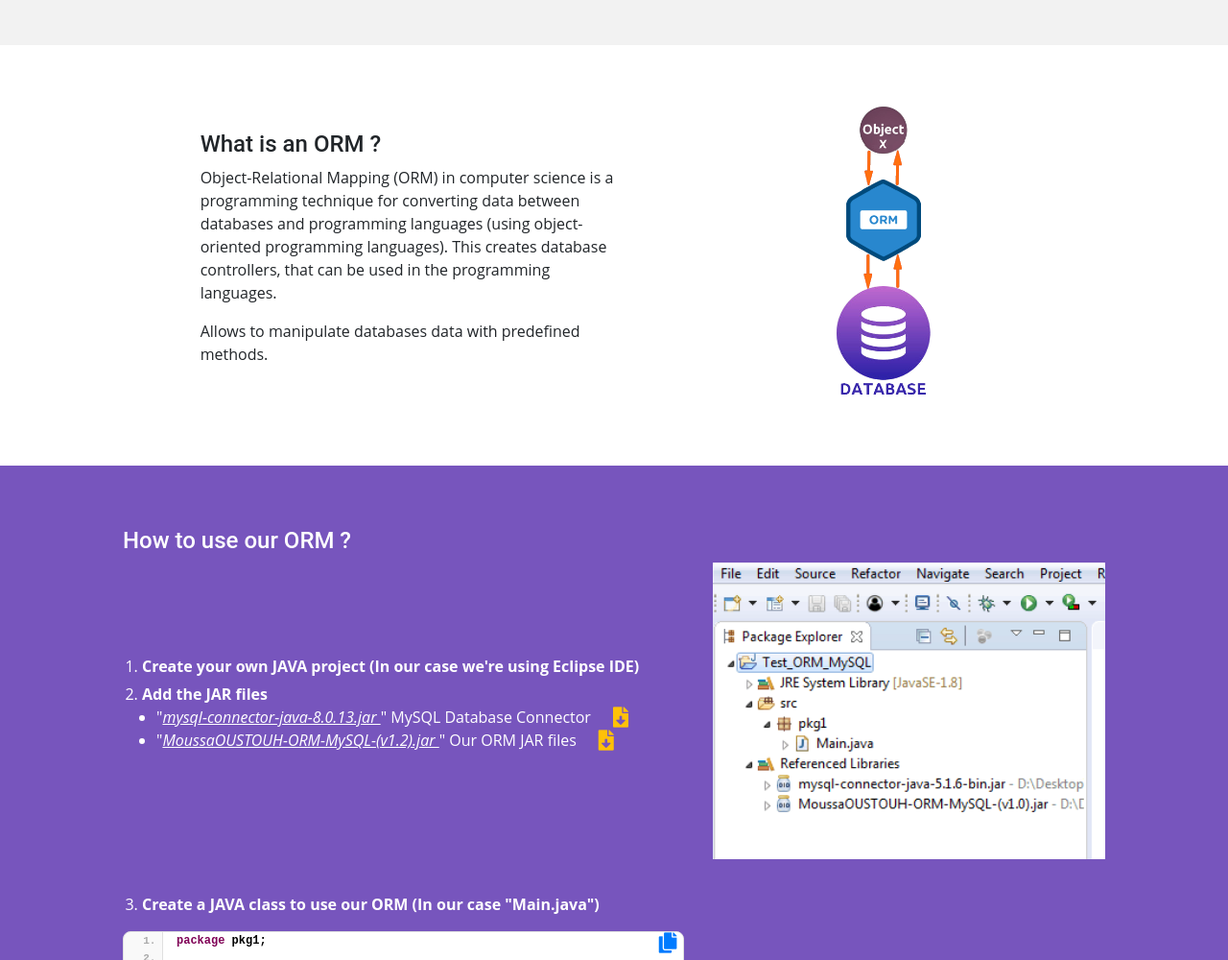
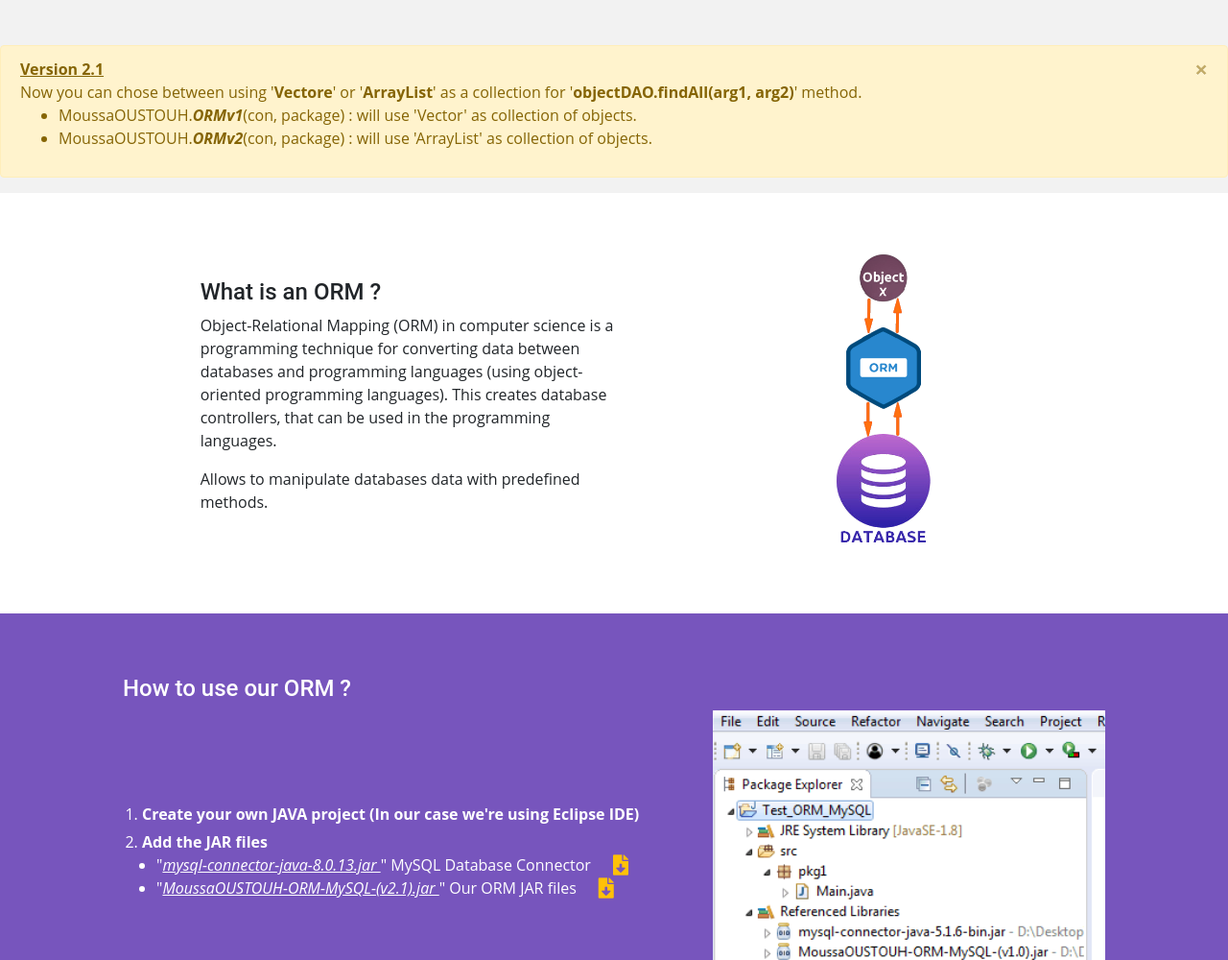
Before and after one commit to MoussaOustouh/MoussaOustouh.github.io, a plain HTML site: page java_orm_mysql.html in a window 1280 px wide. Shown: the part 167-1167 px from the top of the page at 96% size. Drawn offline with nearby package versions, Linux system fonts and the light colour scheme; a web font is replaced by a local one.

Commit message:
Version 2.1
Now you can chose between using 'Vectore' or 'ArrayList' as a collection for 'objectDAO.findAll(arg1, arg2)' method.
- MoussaOUSTOUH.ORMv1(con, package) : will use 'Vector' as collection of objects.
- MoussaOUSTOUH.ORMv2(con, package) : will use 'ArrayList' as collection of objects.

```diff
--- a/java_orm_mysql.html
+++ b/java_orm_mysql.html
@@ -111,6 +111,19 @@
 			</div>
 		</div>
 
+		<div class="alert alert-warning alert-dismissible fade show" role="alert">
+			<strong><u>Version 2.1</u></strong>
+			<div>
+				Now you can chose between using '<b>Vectore</b>' or '<b>ArrayList</b>' as a collection for '<b>objectDAO.findAll(arg1, arg2)</b>' method.
+				<ul>
+					<li>MoussaOUSTOUH.<i><b>ORMv1</b></i>(con, package) : will use 'Vector' as collection of objects.</li>
+					<li>MoussaOUSTOUH.<i><b>ORMv2</b></i>(con, package) : will use 'ArrayList' as collection of objects.</li>
+				</ul>
+			</div>
+			<button type="button" class="close" data-dismiss="alert" aria-label="Close">
+			  	<span aria-hidden="true">&times;</span>
+			</button>
+		</div>
 
 		<div class="row" style="padding: 5% 10% 5% 10%; margin: 0px; background-color: white;">
 	      <div class="col-md-7 col-sm-12 align-self-center">
@@ -151,7 +164,7 @@
 		            						MySQL Database Connector <a href="#download" data-toggle="tooltip" title="Download" class="text-warning" style="text-indent: 0.5cm;"><i class="fas fa-file-download fa-lg"></i></a>
 		            					</li>
 		            					<li>
-		            						"<span style="text-decoration: underline; font-style: italic;">MoussaOUSTOUH-ORM-MySQL-(v1.2).jar </span>"
+		            						"<span style="text-decoration: underline; font-style: italic;">MoussaOUSTOUH-ORM-MySQL-(v2.1).jar </span>"
 		            						Our ORM JAR files <a href="#download" data-toggle="tooltip" title="Download" class="text-warning" style="text-indent: 0.5cm;"><i class="fas fa-file-download fa-lg"></i></a>
 		            					</li>
 		            				</ul>
@@ -197,7 +210,8 @@ public class Main {
 
 			//MoussaOUSTOUH.ORMv1(con, "package1");
 			//MoussaOUSTOUH.ORMv1(con, "package1\\package2");
-			MoussaOUSTOUH.ORMv1(con, "package1.package2");
+			MoussaOUSTOUH.ORMv1(con, "package1.package2");  //ORMv1 will use 'Vector' as collection of objects
+			// MoussaOUSTOUH.ORMv2(con, "package1.package2");  //ORMv2 will use 'ArrayList' as collection of objects
 
 		} catch (Exception e) { e.printStackTrace(); }
 	}
@@ -462,6 +476,7 @@ package pkg1;
 import java.sql.Connection;
 import java.sql.DriverManager;
 import java.util.Vector;
+import java.util.ArrayList;
 
 import package1.package2.dal.PersonDAO;
 import package1.package2.module.Person;
@@ -476,7 +491,12 @@ public class Main {
 
 			PersonDAO personDAO=new PersonDAO(con);
 			//find("The SQL WHERE clause", "The SQL ORDER BY clause");
+
+			//MoussaOUSTOUH.ORMv1(con, package) will use 'Vector' as collection of objects
 			Vector&lt;Person&gt; persons=personDAO.findAll("id > 3", "order by id desc");
+
+			//MoussaOUSTOUH.ORMv2(con, package) will use 'ArrayList' as collection of objects
+			ArrayList&lt;Person&gt; persons=personDAO.findAll("id > 3", "order by id desc");
 		} catch (Exception e) { e.printStackTrace(); }
 	}
 }
@@ -498,7 +518,6 @@ package pkg1;
 import java.sql.Connection;
 import java.sql.DriverManager;
 import java.sql.ResultSet;
-import java.util.Vector;
 
 import package1.package2.dal.PersonDAO;
 import package1.package2.dal.QuerySQL;
```
Also changed, not shown: 1 other file.
